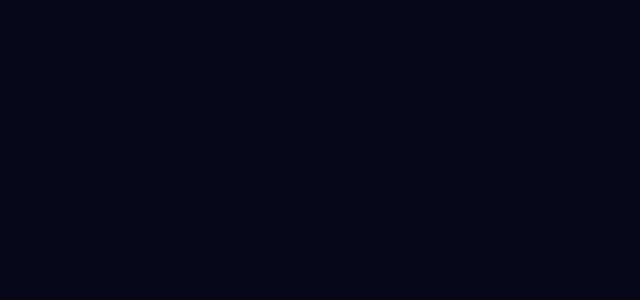
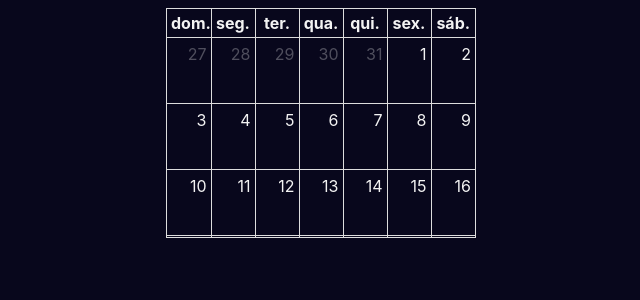
Before and after one commit to JRaamos/Sistema-de-Agendamento, a React (Vite) app in the folder front-end/: page /calendario in a window 1280 px wide. Before the commit this address had no page. Shown: the top 300 px of the page, without its empty margins (319-959 px from the left). Built offline with nearby package versions, Linux system fonts and the light colour scheme.

Commit message:
feat: adiciona component de calendario

```diff
--- a/front-end/src/App.tsx
+++ b/front-end/src/App.tsx
@@ -2,6 +2,7 @@ import { Route, Routes } from "react-router-dom";
 import Home from "./pages/Home";
 import Agendamentos from "./pages/Agendamentos";
 import AgendamentosProvider from "./context/AgendamentosProvider";
+import Calendar from "./components/Calendario";
 
 function App() {
   return (
@@ -10,6 +11,7 @@ function App() {
         <Routes>
           <Route path="/" element={<Home />} />
           <Route path="/agendamentos" element={<Agendamentos />} />
+          <Route path="/calendario" element={<Calendar />} />
         </Routes>
       </AgendamentosProvider>
     </div>
--- /dev/null
+++ b/front-end/src/components/Calendario.tsx
@@ -0,0 +1,25 @@
+import React, { useRef, useState } from "react";
+import FullCalendar from "@fullcalendar/react";
+import dayGridPlugin from "@fullcalendar/daygrid";
+import interactionPlugin from "@fullcalendar/interaction";
+import moment from "moment";
+import ptBrLocale from "@fullcalendar/core/locales/pt-br";
+import "../styles/calendario.css";
+const Calendar = () => {
+  const calendarRef = useRef(null);
+  moment.locale("pt-br");
+
+  return (
+    <div className="calendar-container">
+      <FullCalendar
+        ref={calendarRef}
+        plugins={[dayGridPlugin, interactionPlugin]}
+        initialView="dayGridMonth"
+        locale={ptBrLocale}
+        headerToolbar={false}
+      />
+    </div>
+  );
+};
+
+export default Calendar;
--- a/front-end/src/pages/Agendamentos.tsx
+++ b/front-end/src/pages/Agendamentos.tsx
@@ -5,6 +5,7 @@ import Services from "../components/Services";
 import Welcome from "../components/Welcome";
 import AgendamentosContext from "../context/AgendamentosContext";
 import MensagemDate from "../components/MensagemDate";
+import Calendar from "../components/Calendario";
 
 function Agendamentos() {
   const [inputValue, setInputValue] = useState("");
@@ -125,9 +126,10 @@ function Agendamentos() {
       )}
       {isDate && (
         <div>
-          <section className="section-mensagem msg-bottom">
+          <section className="section-mensagem ">
             <section>{<MensagemDate />}</section>
           </section>
+          <section className="msg-bottom">{<Calendar />}</section>
         </div>
       )}
       <form className="rodape">
--- /dev/null
+++ b/front-end/src/styles/calendario.css
@@ -0,0 +1,13 @@
+/* CSS Responsivo para Telas de Celular */
+.calendar-container {
+  height: 200px; /* Preencher a altura da tela */
+  margin: 0 auto;
+  margin-bottom: 120px;
+  width: 310px; /* Preencher a largura da tela */
+}
+
+/* Aumentar o tamanho da fonte para nomes dos dias e datas em telas pequenas */
+.fc-scrollgrid-sync-inner {
+  font-size: 16px; /* Ajuste o tamanho da fonte conforme necessário */
+  text-align: center;
+}
--- a/front-end/src/utils/fetchApi.ts
+++ b/front-end/src/utils/fetchApi.ts
@@ -1,5 +1,5 @@
 const fetchAPi = async () => {
-  const response = await fetch('http://localhost:3001/services');
+  const response = await fetch('https://psychotic-direction-production.up.railway.app/services');
   const data = await response.json();
   return data;
 }
```
Also changed, not shown: front-end/package.json (+7 -3 lines), 1 other file (tests, documents, lock files or other folders).
